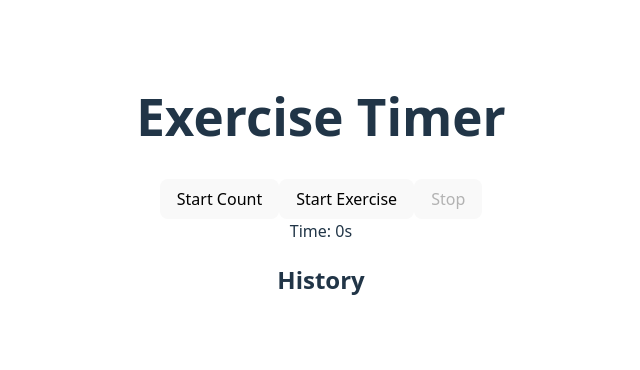
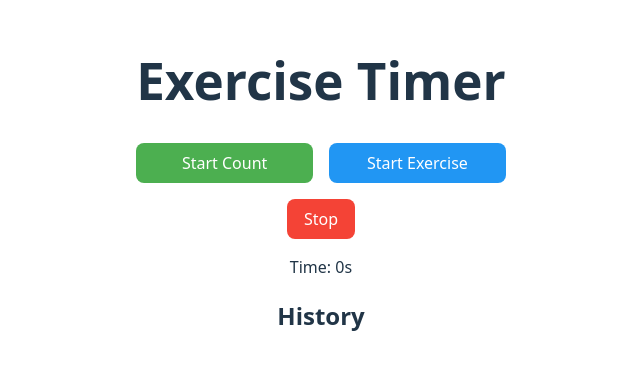
Before and after one commit to ebobo/codex-exercises-timer, a React (Vite) app: page / in a window 1280 px wide. Shown: the part 214-584 px from the top of the page, without its empty margins (319-959 px from the left). Built offline with nearby package versions, Linux system fonts and the light colour scheme.

Commit message:
Improve voice control and button layout

```diff
--- a/src/App.css
+++ b/src/App.css
@@ -10,6 +10,29 @@ button {
   font-size: 1rem;
 }
 
+.start-buttons {
+  display: grid;
+  grid-template-columns: 1fr 1fr;
+  gap: 1rem;
+  margin-bottom: 1rem;
+}
+
+.start-count {
+  background-color: #4caf50;
+  color: #fff;
+}
+
+.start-exercise {
+  background-color: #2196f3;
+  color: #fff;
+}
+
+.stop-button {
+  background-color: #f44336;
+  color: #fff;
+  margin-bottom: 1rem;
+}
+
 ul {
   list-style: none;
   padding: 0;
--- a/src/App.jsx
+++ b/src/App.jsx
@@ -12,6 +12,7 @@ function App() {
   const intervalRef = useRef(null)
   const recognitionRef = useRef(null)
   const voiceRef = useRef(null)
+  const runningRef = useRef(running)
 
   // ensure voices are loaded before attempting to speak
   useEffect(() => {
@@ -29,6 +30,10 @@ function App() {
       window.speechSynthesis.removeEventListener('voiceschanged', loadVoices)
     }
   }, [])
+
+  useEffect(() => {
+    runningRef.current = running
+  }, [running])
 
   const speak = (text) => {
     const utterance = new SpeechSynthesisUtterance(text)
@@ -101,6 +106,9 @@ function App() {
       }
     }
     recognition.onerror = (e) => console.error(e)
+    recognition.onend = () => {
+      if (runningRef.current) recognition.start()
+    }
     recognitionRef.current = recognition
     recognition.start()
   }
@@ -108,9 +116,11 @@ function App() {
   return (
     <div>
       <h1>Exercise Timer</h1>
-      <button onClick={startTimer} disabled={running}>Start Count</button>
-      <button onClick={startRecognition} disabled={running}>Start Exercise</button>
-      <button onClick={stopTimer} disabled={!running}>Stop</button>
+      <div className="start-buttons">
+        <button className="start-count" onClick={startTimer} disabled={running}>Start Count</button>
+        <button className="start-exercise" onClick={startRecognition} disabled={running}>Start Exercise</button>
+      </div>
+      <button className="stop-button" onClick={stopTimer} disabled={!running}>Stop</button>
       <div>Time: {seconds}s</div>
       <h2>History</h2>
       <ul>
```
